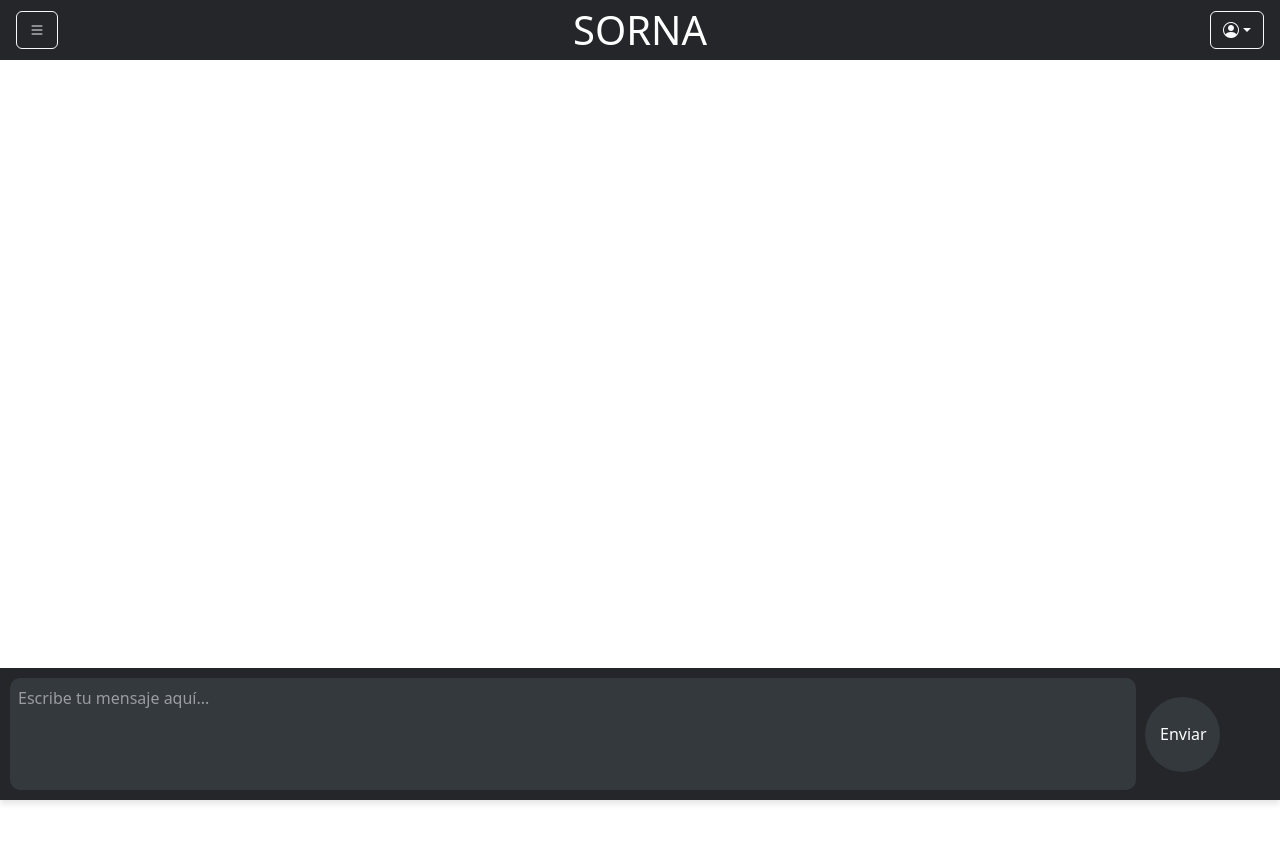
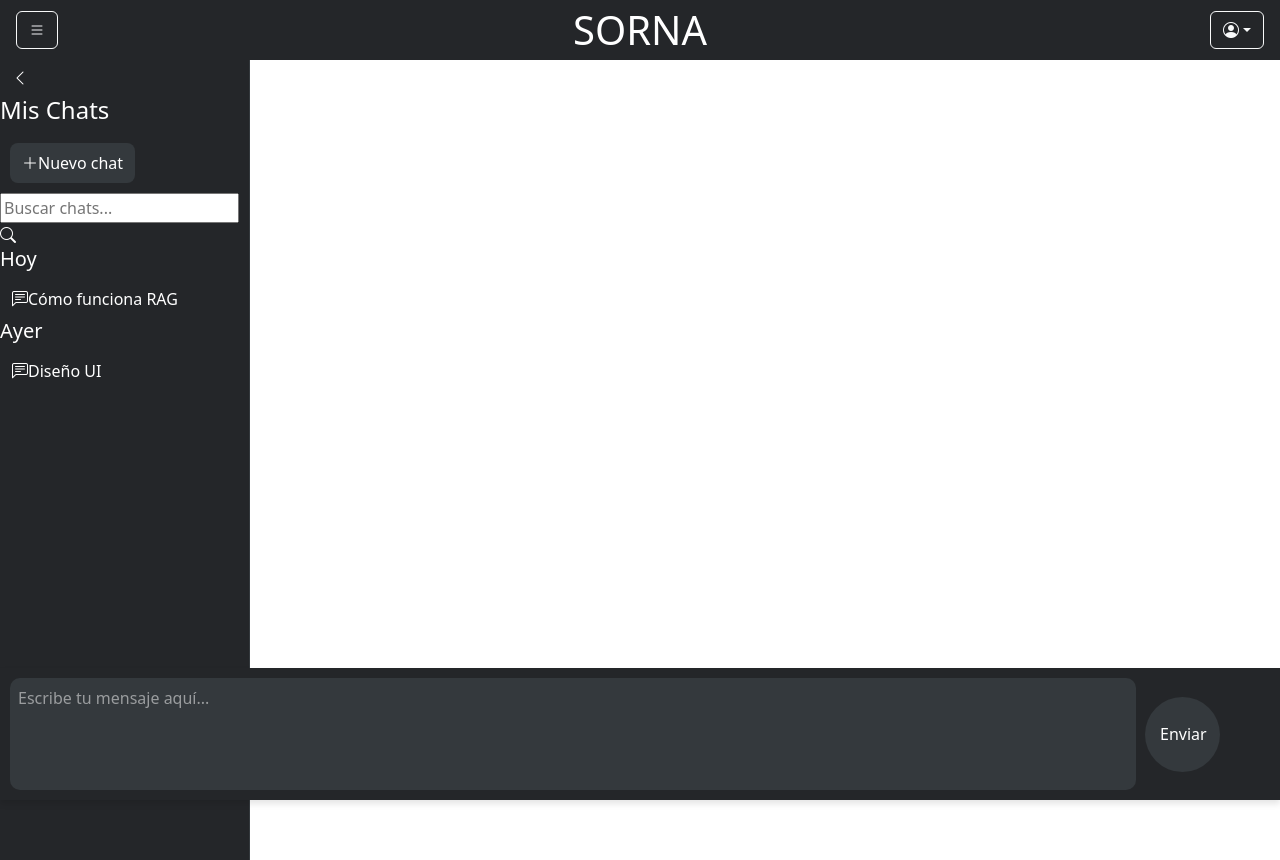
Before and after one commit to SanchezSillero/Sorna-frontend, an Angular app: page / in a window 1280 px wide. Both pictures are taken after a click on the button 37 px from the left and 30 px from the top of the page. Before the commit the page ends 800 px from the top, so only its background shows below. Built offline with nearby package versions, Linux system fonts and the light colour scheme.

Commit message:
update sidebar
estructura basica del sidebar, con funcionalidad colapsable agregada desde el navbar

```diff
--- a/src/app/app.component.html
+++ b/src/app/app.component.html
@@ -2,5 +2,9 @@
   (toggleMenu)="onToggleMenu()"
   (openSettings)="onOpenSettings()"
 ></app-navbar>
-<app-sidebar></app-sidebar>
+<app-sidebar
+  [isCollapsed]="isSidebarCollapsed"
+  (toggleCollapseEvent)="onToggleMenu()"
+></app-sidebar>
+
 <app-chat-input></app-chat-input>
--- a/src/app/app.component.ts
+++ b/src/app/app.component.ts
@@ -4,12 +4,14 @@ import { Component } from '@angular/core';
   selector: 'app-root',
   templateUrl: './app.component.html',
   standalone: false,
-  styleUrl: './app.component.css'
+  styleUrl: './app.component.css',
 })
 export class AppComponent {
   title = 'Sorna-frontend';
+  isSidebarCollapsed: boolean = true; // Estado inicial (colapsado)
 
   onToggleMenu() {
+    this.isSidebarCollapsed = !this.isSidebarCollapsed; // Cambia el estado
     console.log('Toggle del menú lateral');
     // Aquí puedes mostrar u ocultar el sidebar
   }
--- a/src/app/components/sidebar/sidebar.component.css
+++ b/src/app/components/sidebar/sidebar.component.css
@@ -2,41 +2,36 @@
   width: 250px;
   height: 100vh;
   background-color: #242629;
-    display: flex;
-    flex-direction: column;
-    align-items: center;
-    position: fixed;
-    top: 0;
-    left: -250px;
-    transition: left 0.3s;
+  transition: width 0.3s ease;
+  border-right: 1px solid #34393d;
+  color: white;
 }
 
-  .sidebar.open {
-    left: 0;
+.sidebar.collapsed {
+  width: 70px;
 }
 
-  .sidebar-title {
-    margin-top: 20px;
-    text-align: center;
+.btn-icon {
+  color: white;
+  background: transparent;
+  border: none;
 }
 
-  .sidebar-menu {
-    list-style: none;
-    padding: 20px 0;
-    margin: 0;
+.btn-new-chat {
+  background: #34393d;
+  color: white;
+  border: none;
+  margin: 10px;
+  border-radius: 8px;
+  padding: 8px 12px;
 }
 
-  .sidebar-menu li {
-    margin: 10px 0;
+.chat-item {
+  padding: 8px 12px;
+  cursor: pointer;
+  border-radius: 4px;
 }
 
-  .sidebar-menu .dropdown-item {
-    background: transparent;
-    color: white;
-    border: none;
-    cursor: pointer;
+.chat-item:hover {
+  background: #34393d;
 }
-
-  .sidebar-menu .dropdown-item:hover {
-    background-color: #333;
-  }
--- a/src/app/components/sidebar/sidebar.component.html
+++ b/src/app/components/sidebar/sidebar.component.html
@@ -1,22 +1,56 @@
-<div class="sidebar">
-  <!-- Botón de Toggle (para abrir/cerrar el sidebar) -->
-  <button class="btn btn-outline-light" (click)="toggleSidebar()">
-    <i class="bi bi-list"></i>
+<!-- Contenedor principal (colapsable) -->
+<div class="sidebar" [class.collapsed]="isCollapsed">
+  <!-- Encabezado (opcional, para coherencia con navbar) -->
+  <div class="sidebar-header">
+    <button class="btn btn-icon" (click)="toggleCollapse()">
+      <i class="bi bi-chevron-left" *ngIf="!isCollapsed"></i>
+      <i class="bi bi-list" *ngIf="isCollapsed"></i>
+    </button>
+    <h4 *ngIf="!isCollapsed">Mis Chats</h4>
+  </div>
+
+  <!-- Botón "Nuevo chat" (visible en ambos estados) -->
+  <button class="btn btn-new-chat" (click)="createNewChat()">
+    <i class="bi bi-plus-lg"></i>
+    <span *ngIf="!isCollapsed">Nuevo chat</span>
   </button>
 
-  <div class="sidebar-title text-white">
-    <h1 class="mb-0">SORNA</h1>
+  <!-- Barra de búsqueda (solo expandido) -->
+  <div class="sidebar-search" *ngIf="!isCollapsed">
+    <input
+      type="text"
+      placeholder="Buscar chats..."
+      [(ngModel)]="searchQuery"
+    />
+    <i class="bi bi-search"></i>
   </div>
 
-  <!-- Menú del Sidebar -->
-  <ul class="sidebar-menu">
-    <li>
-      <button class="dropdown-item" (click)="openSettings.emit()">
-        Configurar perfil
-      </button>
-    </li>
-    <li>
-      <button class="dropdown-item">Cerrar sesión</button>
-    </li>
-  </ul>
+  <!-- Lista de chats agrupados por fecha (solo expandido) -->
+  <div class="chat-history" *ngIf="!isCollapsed">
+    <!-- Grupo "Hoy" -->
+    <div class="chat-group">
+      <h5 class="group-title">Hoy</h5>
+      <div
+        class="chat-item"
+        *ngFor="let chat of todaysChats"
+        (click)="selectChat(chat.id)"
+      >
+        <i class="bi bi-chat-left-text"></i>
+        <span>{{ chat.title }}</span>
+      </div>
+    </div>
+
+    <!-- Grupo "Ayer" -->
+    <div class="chat-group" *ngIf="yesterdaysChats.length > 0">
+      <h5 class="group-title">Ayer</h5>
+      <div
+        class="chat-item"
+        *ngFor="let chat of yesterdaysChats"
+        (click)="selectChat(chat.id)"
+      >
+        <i class="bi bi-chat-left-text"></i>
+        <span>{{ chat.title }}</span>
+      </div>
+    </div>
+  </div>
 </div>
--- a/src/app/components/sidebar/sidebar.component.ts
+++ b/src/app/components/sidebar/sidebar.component.ts
@@ -1,4 +1,11 @@
-import { Component, Output, EventEmitter } from '@angular/core';
+import { Component, Output, EventEmitter, Input } from '@angular/core';
+
+interface Chat {
+  id: string;
+  title: string;
+  lastMessage: string;
+  createdAt: Date;
+}
 
 @Component({
   selector: 'app-sidebar',
@@ -7,10 +14,67 @@ import { Component, Output, EventEmitter } from '@angular/core';
   styleUrl: './sidebar.component.css',
 })
 export class SidebarComponent {
-  @Output() openSettings = new EventEmitter<void>();
+  // --- Estado del sidebar ---
+  @Input() isCollapsed: boolean = false; // Recibe estado desde el padre (navbar)
+  @Output() toggleCollapseEvent = new EventEmitter<void>(); // Notifica al padre
 
-  toggleSidebar() {
-    const sidebar = document.querySelector('.sidebar');
-    sidebar?.classList.toggle('open');
+  // --- Chats de ejemplo (luego los cargarás desde una API) ---
+  chats: Chat[] = [
+    {
+      id: '1',
+      title: 'Cómo funciona RAG',
+      lastMessage: 'Explícame el modelo...',
+      createdAt: new Date(),
+    },
+    {
+      id: '2',
+      title: 'Diseño UI',
+      lastMessage: 'Necesito ayuda con Angular...',
+      createdAt: new Date(Date.now() - 86400000),
+    }, // Ayer
+    {
+      id: '3',
+      title: 'Reunión con el equipo',
+      lastMessage: 'Hoy a las 17:00...',
+      createdAt: new Date(Date.now() - 172800000),
+    }, // Anteayer
+  ];
+
+  searchQuery: string = '';
+
+  // --- Agrupar chats por fecha ---
+  get todaysChats(): Chat[] {
+    const today = new Date().toDateString();
+    return this.chats.filter((chat) => chat.createdAt.toDateString() === today);
+  }
+
+  get yesterdaysChats(): Chat[] {
+    const yesterday = new Date(Date.now() - 86400000).toDateString();
+    return this.chats.filter(
+      (chat) => chat.createdAt.toDateString() === yesterday
+    );
+  }
+
+  get olderChats(): Chat[] {
+    const yesterday = new Date(Date.now() - 86400000).toDateString();
+    return this.chats.filter(
+      (chat) => chat.createdAt.toDateString() < yesterday
+    );
+  }
+
+  // --- Eventos ---
+  toggleCollapse(): void {
+    this.toggleCollapseEvent.emit(); // Comunica al padre (navbar) que debe cambiar el estado
+  }
+
+  createNewChat(): void {
+    // Lógica para crear un nuevo chat (ej: abrir modal o emitir evento)
+    console.log('Nuevo chat creado');
+    // this.chats.unshift({ id: '4', title: 'Chat sin título', lastMessage: '', createdAt: new Date() });
+  }
+
+  selectChat(chatId: string): void {
+    console.log('Chat seleccionado:', chatId);
+    // Aquí cargarías el chat en el área principal (ej: emitir evento al padre)
   }
 }
```
Also changed, not shown: src/app/app.module.ts (+10 -12 lines). Lines whose indentation alone changed are shown as unchanged.
